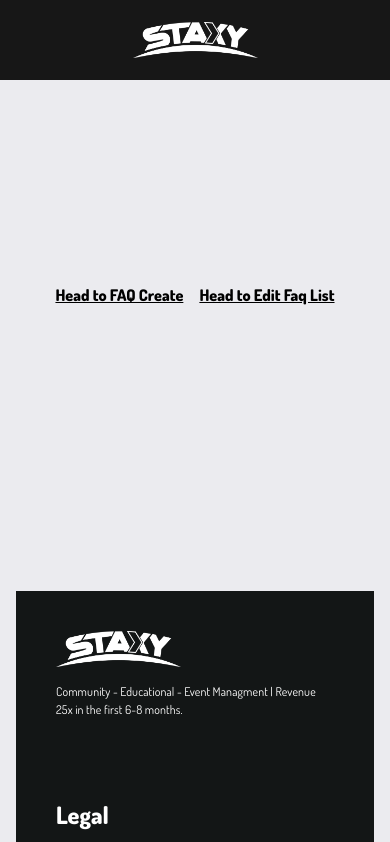
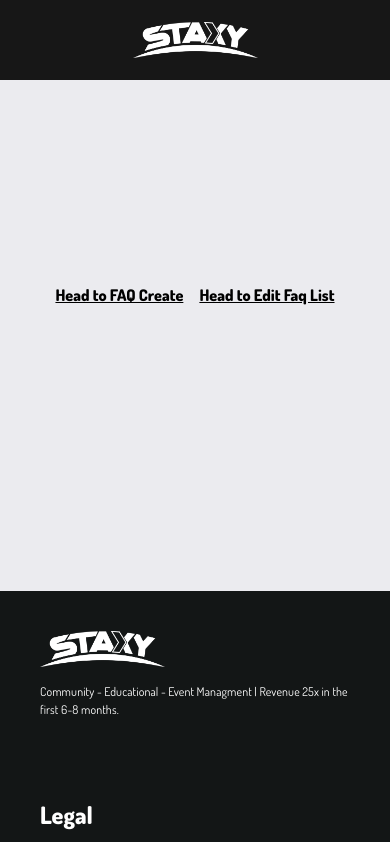
Before and after one commit to stefanstax/staxy.io-old, a Next.js app: page /dashboard in a window 390 px wide. Shown: the top 842 px of the page. Built offline with nearby package versions, Linux system fonts and the light colour scheme.

Commit message:
Update to padding SharedLayout - shouldn't be set on a global component

```diff
--- a/src/components/SharedLayout.js
+++ b/src/components/SharedLayout.js
@@ -7,7 +7,7 @@
 const SharedLayout = ({ children, className, maxWidth }) => {
   const classes = classNames(className);
   return (
-    <main className="w-full min-h-screen px-4 lg:px-0">
+    <main className="w-full min-h-screen">
       <Menu />
       <Box
         fluid
```
